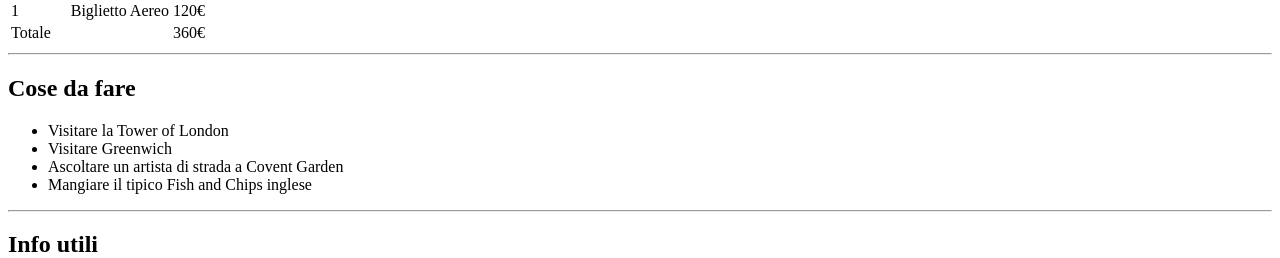
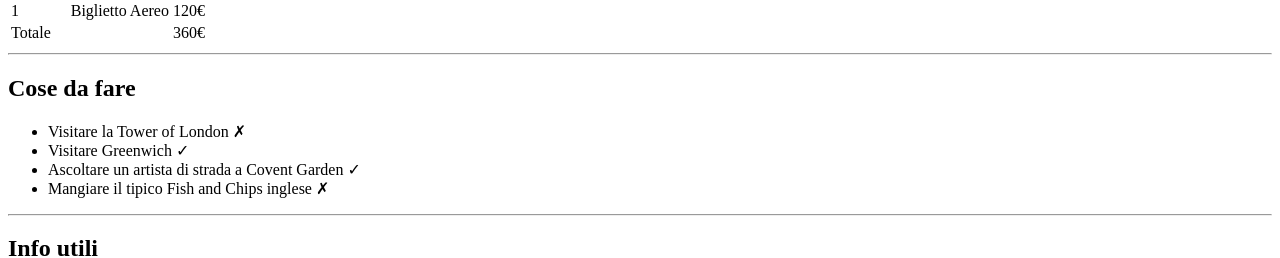
Before and after one commit to xhonatankonomi/html-london-trip, a plain HTML site: page index.html in a window 1280 px wide. Shown: the part 828-1086 px from the top of the page. Drawn offline with Linux system fonts and the light colour scheme.

Commit message:
add cross and checks to "cose da fare" list

```diff
--- a/index.html
+++ b/index.html
@@ -61,10 +61,10 @@
             <!-- In questo div viene fatto uso delle liste non ordinate-->
             <h2>Cose da fare</h2>
             <ul>
-                <li>Visitare la Tower of London</li>
-                <li>Visitare Greenwich</li>
-                <li>Ascoltare un artista di strada a Covent Garden</li>
-                <li>Mangiare il tipico Fish and Chips inglese</li>
+                <li>Visitare la Tower of London &cross;</li>
+                <li>Visitare Greenwich &check;</li>
+                <li>Ascoltare un artista di strada a Covent Garden &check;</li>
+                <li>Mangiare il tipico Fish and Chips inglese &cross;</li>
             </ul>
         </div>
 
```
